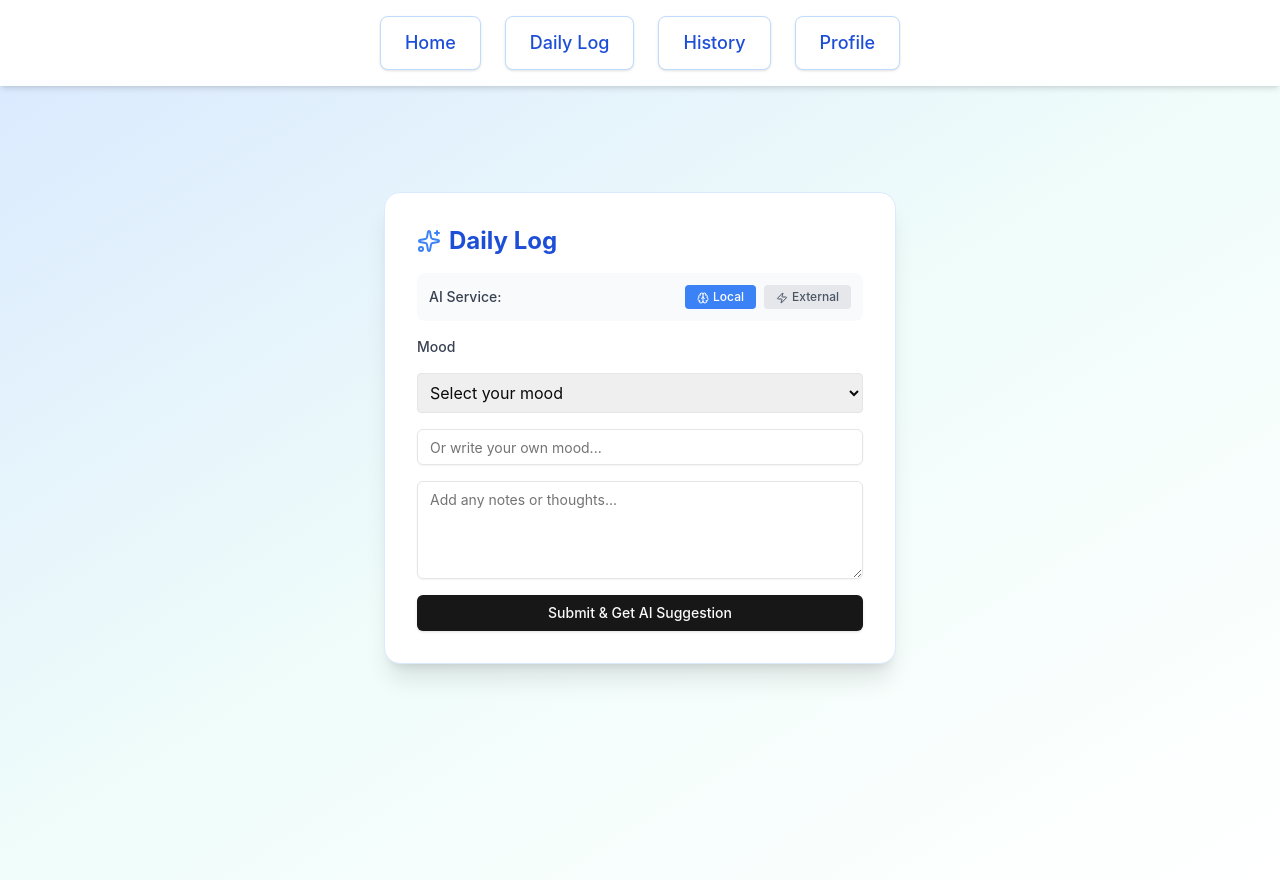
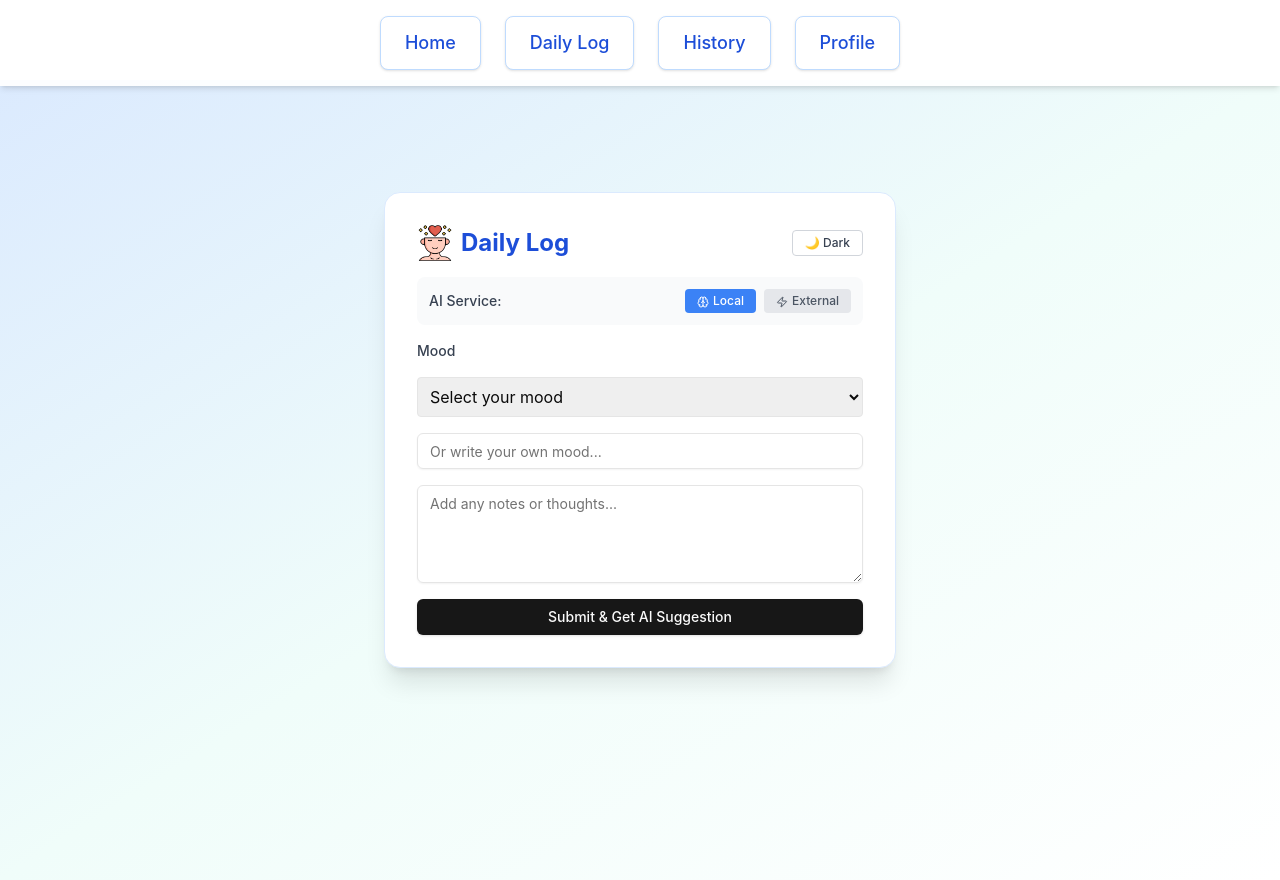
Before and after one commit to wajahat7777/Nexium_Wajahat_Project, a Next.js app in the folder frontend/: page /daily-log in a window 1280 px wide. Built offline with nearby package versions, Linux system fonts and the light colour scheme; sample sign-in values are in the browser's storage.

Commit message:
A theme toggle button (🌙/☀️) has been added to the header, allowing users to switch between dark and light themes.

```diff
--- a/frontend/pages/daily-log.js
+++ b/frontend/pages/daily-log.js
@@ -2,6 +2,7 @@ import { useState } from "react";
 import { Button, Input, Card, Textarea } from "@/components/ui";
 import { Sparkles, Brain, Zap } from "lucide-react";
 import AuthGuard from "@/components/AuthGuard";
+import Image from "next/image";
 
 export default function DailyLog() {
   const [mood, setMood] = useState("");
@@ -11,6 +12,7 @@ export default function DailyLog() {
   const [loading, setLoading] = useState(false);
   const [useExternalAI, setUseExternalAI] = useState(false);
   const [saved, setSaved] = useState(false);
+  const [theme, setTheme] = useState("light");
 
   const BACKEND_URL = 'https://nexium-wajahat-project.vercel.app/api';
 
@@ -108,11 +110,21 @@ export default function DailyLog() {
 
   return (
     <AuthGuard>
-      <div className="min-h-screen bg-gradient-to-br from-blue-100 via-teal-50 to-white flex flex-col items-center pt-28 px-2">
-        <Card className="p-8 max-w-lg w-full shadow-xl rounded-2xl border border-blue-100">
+      <div className={
+        `min-h-screen flex flex-col items-center pt-28 px-2 transition-colors duration-300 ` +
+        (theme === "dark" ? "dark bg-gradient-to-br from-gray-900 via-gray-800 to-gray-900" : "bg-gradient-to-br from-blue-100 via-teal-50 to-white")
+      }>
+        <Card className="p-8 max-w-lg w-full shadow-xl rounded-2xl border border-blue-100 dark:border-gray-700 dark:bg-gray-900">
           <div className="flex items-center gap-2 mb-4">
-            <Sparkles className="text-blue-500" />
-            <h1 className="text-2xl font-bold text-blue-700">Daily Log</h1>
+            <Image src="/mental-health.png" alt="Mental Health Icon" width={36} height={36} />
+            <h1 className="text-2xl font-bold text-blue-700 dark:text-white">Daily Log</h1>
+            <button
+              className="ml-auto px-3 py-1 rounded text-xs font-medium border border-gray-300 dark:border-gray-600 bg-white dark:bg-gray-800 text-gray-700 dark:text-gray-200 hover:bg-gray-100 dark:hover:bg-gray-700 transition"
+              onClick={() => setTheme(theme === "dark" ? "light" : "dark")}
+              type="button"
+            >
+              {theme === "dark" ? "☀️ Light" : "🌙 Dark"}
+            </button>
           </div>
 
           {/* AI Service Toggle */}
```
Also changed, not shown: frontend/public/mental-health.png (added).
